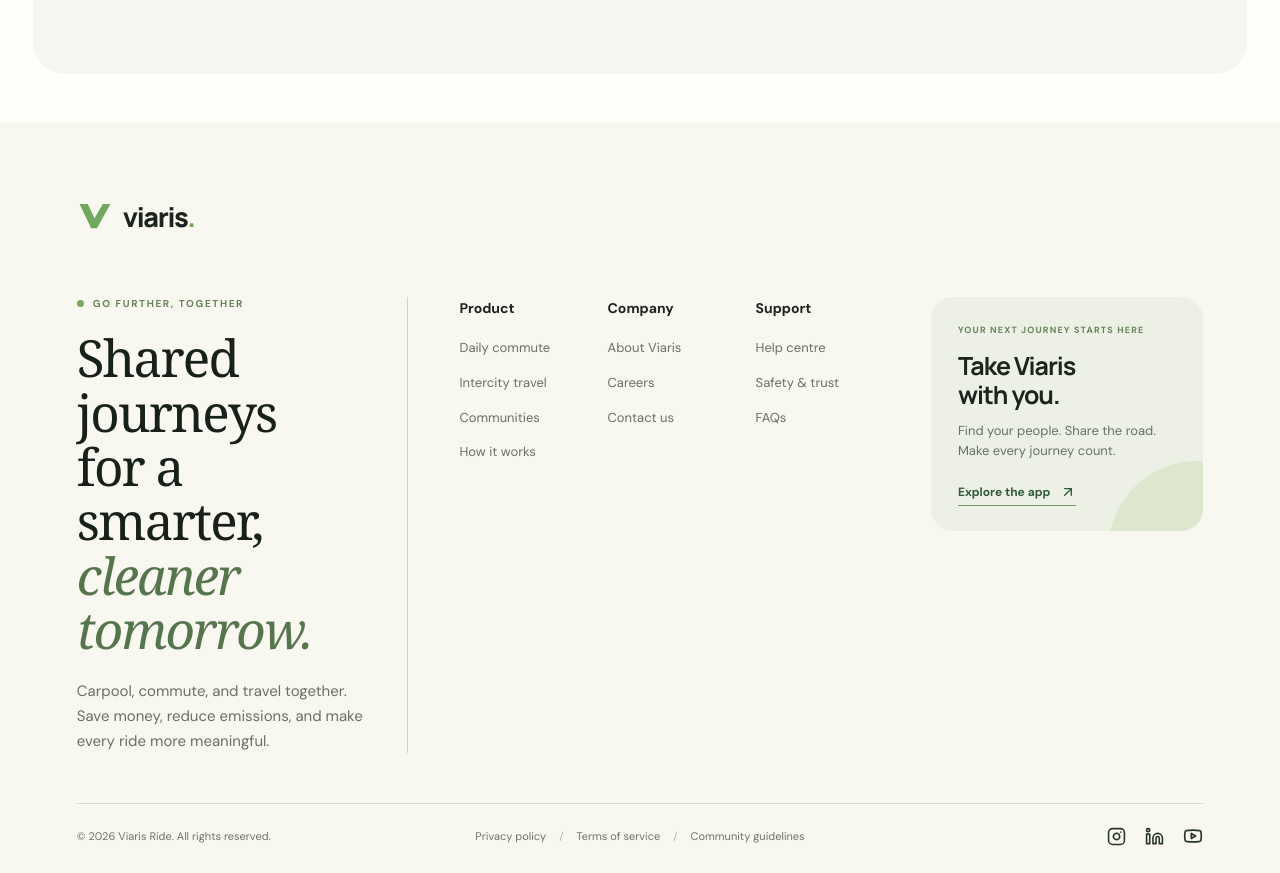
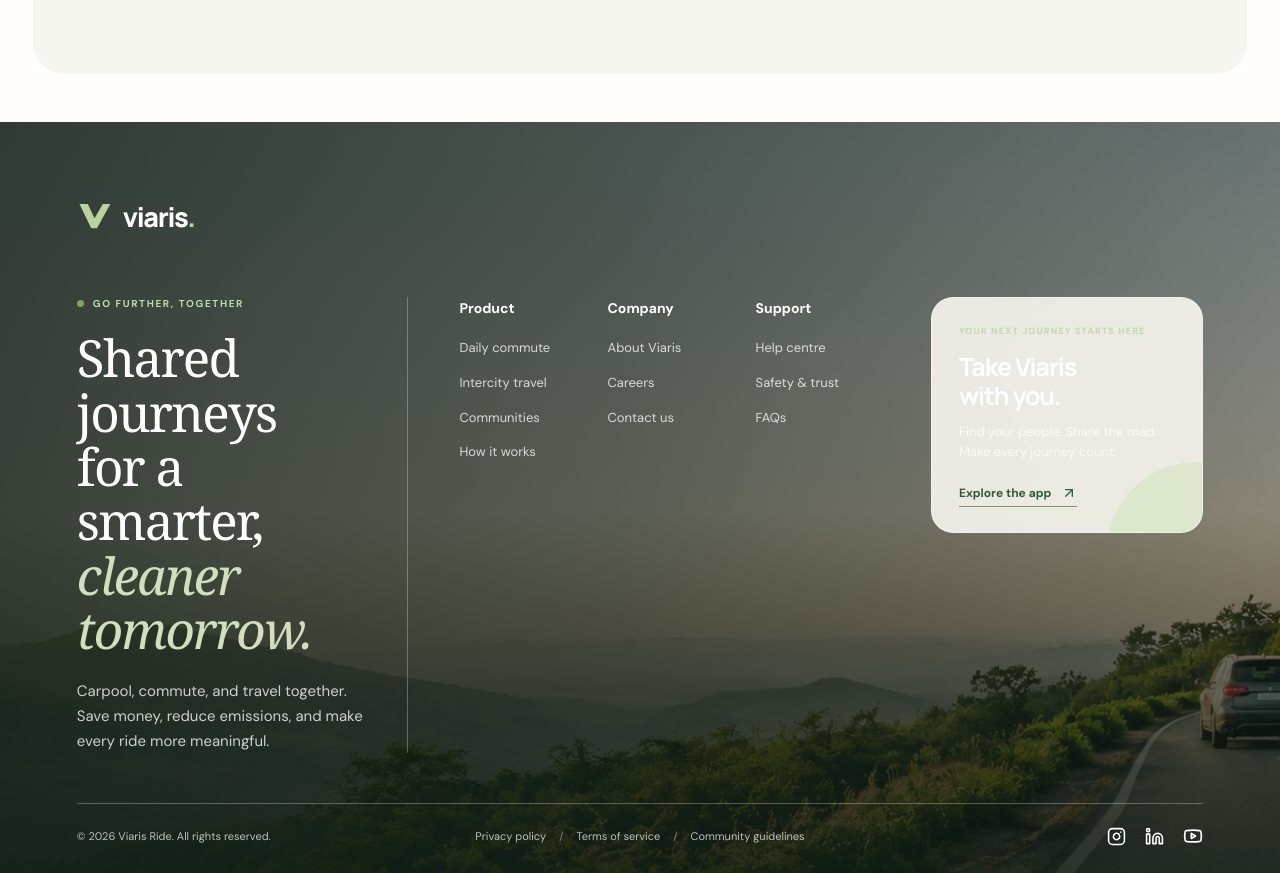
Before and after one commit to Surya8074/viaris-website, a React (Vite) app: page / in a window 1280 px wide. Shown: the part 7640-8513 px from the top of the page. Built offline with nearby package versions, Linux system fonts and the light colour scheme.

Commit message:
Keep scenic landscape image exclusively in footer

```diff
--- a/src/styles/footer.css
+++ b/src/styles/footer.css
@@ -1,35 +1,36 @@
-.vr-footer{position:relative;isolation:isolate;overflow:hidden;background:#f8f7f0;color:#1d241e;padding:76px 0 0;margin-top:0}
+.vr-footer{position:relative;isolation:isolate;overflow:hidden;background:#26382d url('/viaris-website/images/Golden-Hour%20Drive%20Through%20Misty%20Hills.png') center 54%/cover no-repeat;color:#fff;padding:76px 0 0;margin-top:0}
+.vr-footer:before{content:"";position:absolute;inset:0;z-index:-1;background:linear-gradient(90deg,rgba(17,30,23,.82) 0%,rgba(17,30,23,.66) 48%,rgba(17,30,23,.43) 100%),linear-gradient(0deg,rgba(14,25,19,.72) 0%,rgba(14,25,19,.08) 48%,rgba(14,25,19,.22) 100%)}
 .vr-footer__inner,.vr-footer__bottom{width:min(100% - 2*var(--gutter),1440px);margin-inline:auto}
-.vr-footer__brand{display:inline-flex;align-items:center;gap:11px;text-decoration:none;font-family:var(--display);font-size:27px;font-weight:800;letter-spacing:-1.4px;color:#1d241e}
-.vr-footer__mark{display:grid;place-items:center;width:35px;height:35px;color:#70a95d}
+.vr-footer__brand{display:inline-flex;align-items:center;gap:11px;text-decoration:none;font-family:var(--display);font-size:27px;font-weight:800;letter-spacing:-1.4px;color:#fff}
+.vr-footer__mark{display:grid;place-items:center;width:35px;height:35px;color:#b8d39e}
 .vr-footer__mark svg{width:100%;height:100%}
-.vr-footer__brand-dot{color:#70a95d}
+.vr-footer__brand-dot{color:#b8d39e}
 .vr-footer__main{display:grid;grid-template-columns:minmax(290px,1.12fr) minmax(390px,1.42fr) minmax(230px,.92fr);gap:clamp(34px,4vw,70px);align-items:start;padding:58px 0 50px}
-.vr-footer__statement{max-width:430px;padding-right:clamp(20px,3vw,52px);border-right:1px solid rgba(54,72,55,.2)}
-.vr-footer__eyebrow,.vr-footer__app-kicker{display:flex;align-items:center;gap:9px;margin:0 0 20px;font-size:10px;font-weight:700;letter-spacing:.16em;color:#65845b}
+.vr-footer__statement{max-width:430px;padding-right:clamp(20px,3vw,52px);border-right:1px solid rgba(255,255,255,.28)}
+.vr-footer__eyebrow,.vr-footer__app-kicker{display:flex;align-items:center;gap:9px;margin:0 0 20px;font-size:10px;font-weight:700;letter-spacing:.16em;color:#c2d9a9}
 .vr-footer__eyebrow span{width:7px;height:7px;border-radius:50%;background:#79a85e}
-.vr-footer__statement h2{margin:0;font-family:Georgia,'Times New Roman',serif;font-size:clamp(38px,4vw,57px);line-height:1.06;letter-spacing:-1.8px;font-weight:500;color:#172019}
-.vr-footer__statement h2 em{font-weight:400;color:#56754d}
-.vr-footer__description{max-width:355px;margin:23px 0 0;color:#687167;font-size:15px;line-height:1.65}
+.vr-footer__statement h2{margin:0;font-family:Georgia,'Times New Roman',serif;font-size:clamp(38px,4vw,57px);line-height:1.06;letter-spacing:-1.8px;font-weight:500;color:#fff}
+.vr-footer__statement h2 em{font-weight:400;color:#d0e0bd}
+.vr-footer__description{max-width:355px;margin:23px 0 0;color:rgba(255,255,255,.78);font-size:15px;line-height:1.65}
 .vr-footer__navigation{display:grid;grid-template-columns:repeat(3,minmax(0,1fr));gap:24px;padding-top:2px}
 .vr-footer__group{display:flex;flex-direction:column;align-items:flex-start;gap:17px}
-.vr-footer__group h3{margin:0 0 5px;font-size:14px;font-weight:700;color:#1d241e}
-.vr-footer__group a{font-size:13px;line-height:1.35;color:#687167;text-decoration:none;transition:color .2s ease,transform .2s ease}
-.vr-footer__group a:hover{color:#285b3a;transform:translateX(3px)}
-.vr-footer__app{min-height:218px;padding:27px 27px 25px;border-radius:22px;background:#edf0e4;position:relative;overflow:hidden}
+.vr-footer__group h3{margin:0 0 5px;font-size:14px;font-weight:700;color:#fff}
+.vr-footer__group a{font-size:13px;line-height:1.35;color:rgba(255,255,255,.78);text-decoration:none;transition:color .2s ease,transform .2s ease}
+.vr-footer__group a:hover{color:#d0e0bd;transform:translateX(3px)}
+.vr-footer__app{min-height:218px;padding:27px 27px 25px;border-radius:22px;background:rgba(248,247,239,.91);border:1px solid rgba(255,255,255,.35);backdrop-filter:blur(8px);position:relative;overflow:hidden}
 .vr-footer__app:after{content:"";position:absolute;width:180px;height:180px;right:-85px;bottom:-110px;border-radius:50%;background:#dce7ce}
 .vr-footer__app-kicker{font-size:9px;letter-spacing:.13em;margin-bottom:16px}
 .vr-footer__app h3{position:relative;z-index:1;margin:0;font-family:var(--display);font-size:25px;line-height:1.13;letter-spacing:-1px;font-weight:700}
-.vr-footer__app p{position:relative;z-index:1;max-width:230px;margin:12px 0 19px;color:#687167;font-size:13px;line-height:1.55}
+.vr-footer__app p{position:relative;z-index:1;max-width:230px;margin:12px 0 19px;color:rgba(255,255,255,.78);font-size:13px;line-height:1.55}
 .vr-footer__app-link{position:relative;z-index:1;display:inline-flex;align-items:center;gap:10px;padding-bottom:5px;border-bottom:1px solid #78976a;color:#315b3b;text-decoration:none;font-size:12px;font-weight:700}
-.vr-footer__bottom{position:relative;z-index:1;display:grid;grid-template-columns:1fr auto 1fr;align-items:center;gap:24px;padding:22px 0 27px;border-top:1px solid rgba(54,72,55,.16);font-size:11px;color:#6b756a}
+.vr-footer__bottom{position:relative;z-index:1;display:grid;grid-template-columns:1fr auto 1fr;align-items:center;gap:24px;padding:22px 0 27px;border-top:1px solid rgba(255,255,255,.28);font-size:11px;color:rgba(255,255,255,.72)}
 .vr-footer__copyright{white-space:nowrap}
 .vr-footer__legal{display:flex;align-items:center;gap:13px}
 .vr-footer__legal a{color:inherit;text-decoration:none;white-space:nowrap;transition:color .2s}
-.vr-footer__legal a:hover{color:#285b3a}
-.vr-footer__legal span{color:#b3b8ad}
+.vr-footer__legal a:hover{color:#d0e0bd}
+.vr-footer__legal span{color:rgba(255,255,255,.42)}
 .vr-footer__social{justify-self:end;display:flex;align-items:center;gap:19px}
-.vr-footer__social a,.vr-footer__social span{display:grid;place-items:center;color:#26342a;transition:color .2s,transform .2s}
+.vr-footer__social a,.vr-footer__social span{display:grid;place-items:center;color:#fff;transition:color .2s,transform .2s}
 .vr-footer__social a:hover{color:#6d9e58;transform:translateY(-2px)}
 @media(max-width:1100px){.vr-footer__main{grid-template-columns:minmax(250px,.9fr) 1.2fr;gap:42px}.vr-footer__statement{grid-row:span 2}.vr-footer__app{grid-column:2;max-width:100%}.vr-footer__bottom{grid-template-columns:1fr auto}.vr-footer__legal{grid-row:2;grid-column:1/-1;justify-content:center}.vr-footer__social{grid-column:2;grid-row:1}}
 @media(max-width:700px){.vr-footer{padding-top:52px}.vr-footer__brand{font-size:24px}.vr-footer__main{grid-template-columns:1fr;gap:38px;padding:42px 0 34px}.vr-footer__statement{grid-row:auto;border-right:0;padding-right:0;max-width:460px}.vr-footer__statement h2{font-size:clamp(40px,10vw,54px)}.vr-footer__description{font-size:14px}.vr-footer__navigation{grid-template-columns:repeat(3,minmax(0,1fr));gap:15px}.vr-footer__group{gap:15px}.vr-footer__group h3{font-size:12px}.vr-footer__group a{font-size:11px}.vr-footer__app{grid-column:auto;min-height:0;padding:23px}.vr-footer__app h3 br{display:none}.vr-footer__bottom{grid-template-columns:1fr;justify-items:center;gap:16px;padding:20px 0 24px;text-align:center}.vr-footer__copyright{white-space:normal}.vr-footer__legal{grid-row:auto;grid-column:auto;flex-wrap:wrap;justify-content:center;gap:9px;font-size:10px}.vr-footer__social{grid-column:auto;grid-row:auto;justify-self:center;gap:22px}}
```
